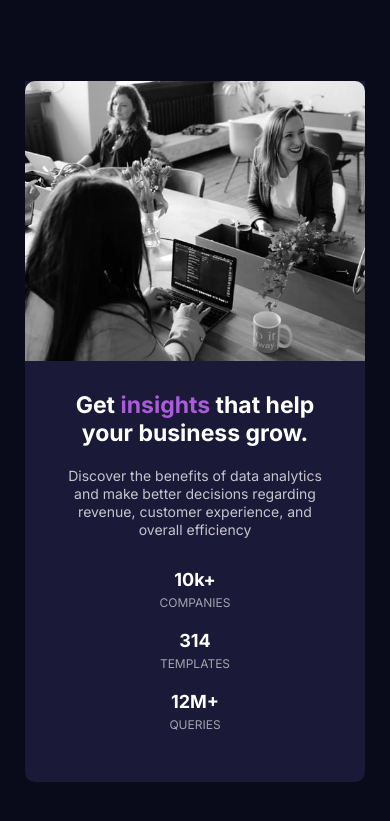
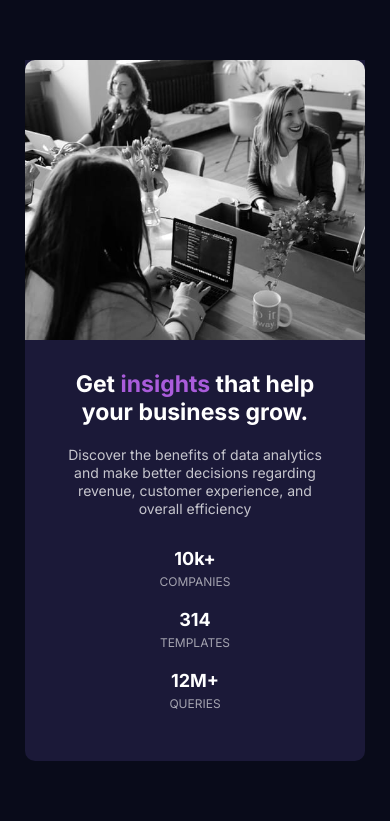
Before and after one commit to tomito26/stats-preview-component, a plain HTML site: page index.html in a window 390 px wide. Shown: the part 159-980 px from the top of the page. Drawn offline with Linux system fonts and the light colour scheme.

Commit message:
change the height of the body and added margin on the left and right of the main element

```diff
--- a/css/styles.css
+++ b/css/styles.css
@@ -81,7 +81,7 @@ h1 .insight{
 }
 @media screen and (max-width:600px){
     body{
-        height: 140vh;
+        height: 135vh;
 
 
     }
@@ -89,7 +89,7 @@ h1 .insight{
         width: 340px;
         display: flex;
         flex-direction: column-reverse;
-        margin: 0 10px;
+        margin: 0 15px;
         border-bottom-right-radius: 10px;
         border-top-left-radius: 0;
 
```
